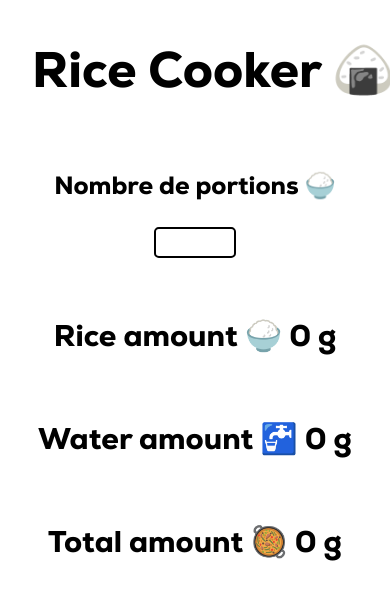
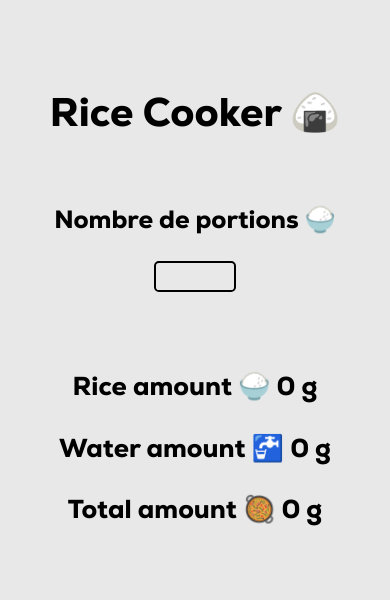
Before and after one commit to RomainLENTZ/buona_notte, a Vue app: page /rice in a window 390 px wide. Shown: the top 600 px of the page. Built offline with nearby package versions, Linux system fonts and the light colour scheme.

Commit message:
Responsive fixe rice

```diff
--- a/src/components/Rice.vue
+++ b/src/components/Rice.vue
@@ -11,11 +11,7 @@
         <div class="result-container">
             <div class="results">
                 <p class="result">Rice amount 🍚 <span v-html="outputRice"/> g</p>
-            </div>
-            <div class="results">
                 <p class="result">Water amount 🚰 <span v-html="outputWater"/> g</p>
-            </div>
-            <div class="results">
                 <p class="result">Total amount 🥘 <span v-html="outputTotal"/> g</p>
             </div>
         </div>
@@ -72,11 +68,15 @@ export default {
     }
 
     .rice-container .result{
-        font-size: 40px;
+        font-size: 45px;
+        text-align: center;
+        margin-top: 30px;
     }
+
     .rice-container{
         color: #000;
         position: relative;
+        margin-top: 50px;
     }
 
     .rice-container div{
@@ -93,31 +93,38 @@ export default {
     .rice-container input{
         border:none;
         border-bottom: solid #000 2px;
+        background-color: #e8e8e8;
         margin-left: 20px;
         font-size: 45px;
         font-family: "nexaextra_light";
-        width: 75%;
+        width: 10%;
         text-align: right;
     }
 
     .rice-form{
         display: flex;
+        align-items: center;
+        justify-content: center;
         width: 100%;
     }
 
-    @media (max-width: 520px) {
+    @media (max-width: 768px) {
         .rice-container label, div{
             font-size: 25px;
         }
 
         .rice-container h1{
             margin-bottom: 55px;
+            font-size: 40px;
         }
 
         .rice-container .results{
             margin-top: 55px;
         }
 
+        .rice-container .result{
+            margin-top: 20px;
+        }
 
         .rice-container input{
             margin-left: 0px;
@@ -131,7 +138,7 @@ export default {
         }
 
         .rice-container .result{
-            font-size: 30px;
+            font-size: 26px;
             text-align: center;
         }
 
--- a/src/router/index.js
+++ b/src/router/index.js
@@ -35,9 +35,11 @@ router.beforeEach((to, from, next) => {
             document.body.style.backgroundColor = "#FFF";
             break;
         case '/rice':
-            document.body.style.backgroundColor = "#FF0000"
+            document.body.style.backgroundColor = "#e8e8e8";
+            break;
         default:
-            document.body.style.backgroundColor = "#FFF"; // Couleur par défaut
+            document.body.style.backgroundColor = "#FF0000";
+            break;
     }
     next();
 });
```
